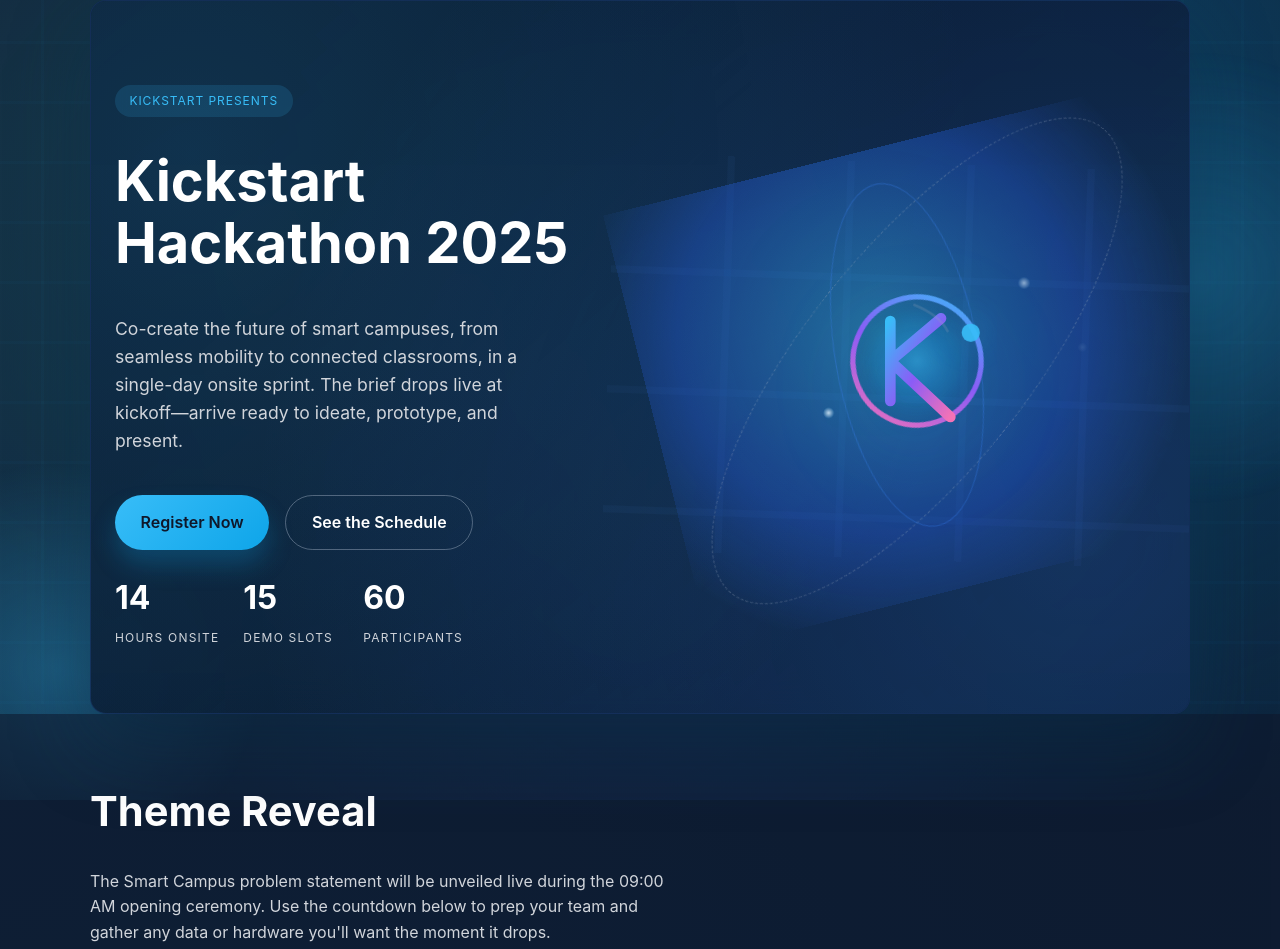
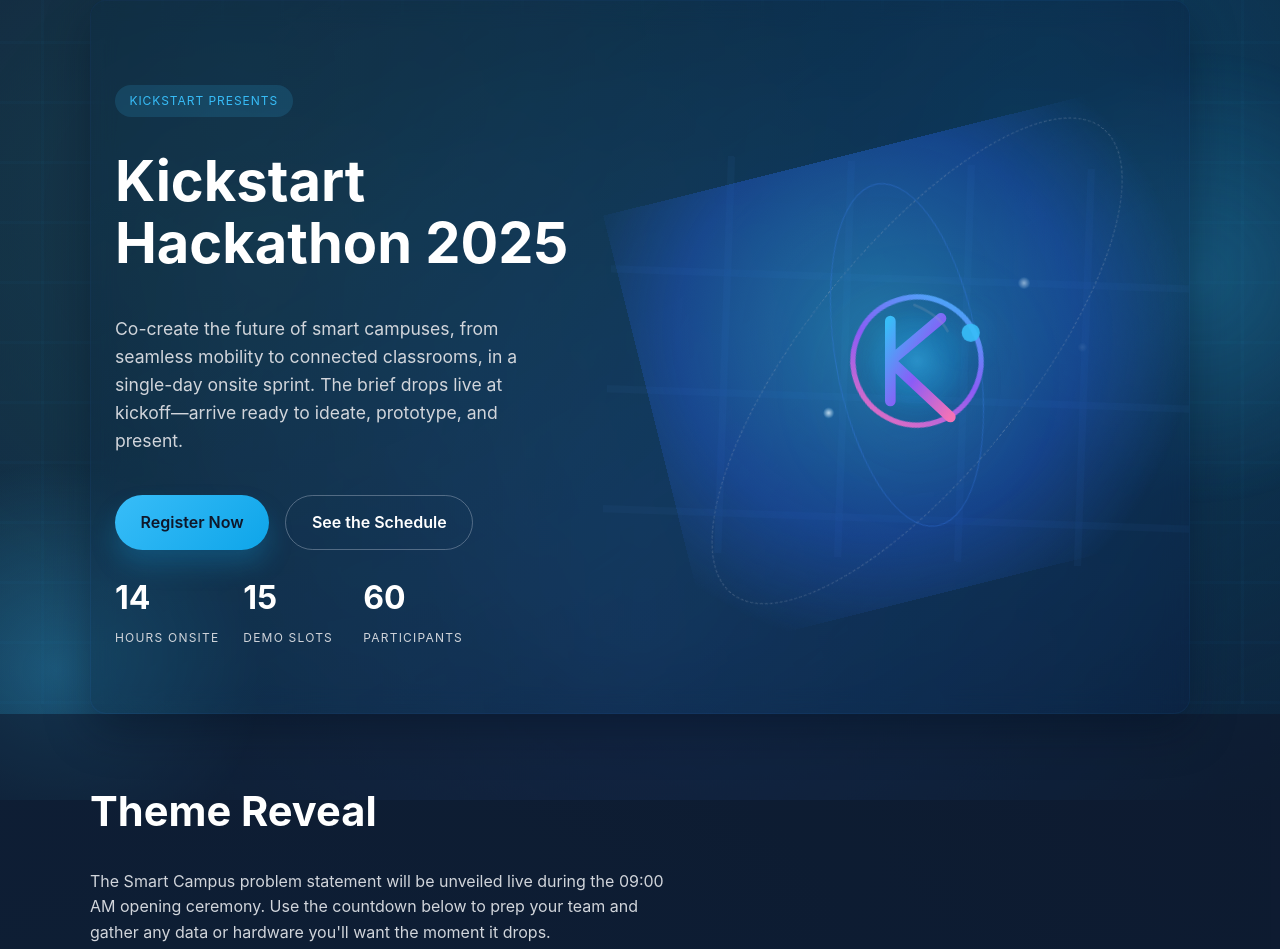
Before and after one commit to geetxnshgoyal/kickstart, a plain HTML site: page index.html in a window 1280 px wide. Shown: the top 949 px of the page. Drawn offline with Linux system fonts and the light colour scheme.

Commit message:
Polish hero visuals and update branding

```diff
--- a/index.html
+++ b/index.html
@@ -4,6 +4,7 @@
   <meta charset="UTF-8">
   <meta name="viewport" content="width=device-width, initial-scale=1.0">
   <title>Kickstart Hackathon</title>
+  <link rel="icon" type="image/svg+xml" href="logo.svg">
   <link rel="stylesheet" href="styles.css">
 </head>
 <body>
@@ -95,8 +96,8 @@
         <div class="timeline">
           <div class="timeline__item">
             <p class="timeline__time">October 11 · 07:00 &ndash; 08:30 · 1st Floor Lobby</p>
-            <h3>Check-In &amp; Breakfast</h3>
-            <p>Arrive early to register, collect your badge, and grab breakfast before the action kicks off.</p>
+            <h3>Check-In</h3>
+            <p>Arrive early to register, collect your badge before the action kicks off.</p>
           </div>
           <div class="timeline__item">
             <p class="timeline__time">October 11 · 08:30 &ndash; 09:30 · Seminar Hall</p>
@@ -114,8 +115,8 @@
             <p>Claim your workspace, lock the idea, and start shipping features for your Smart Campus solution.</p>
           </div>
           <div class="timeline__item">
-            <p class="timeline__time">October 11 · 12:30 &ndash; 14:00 · Dining Area</p>
-            <h3>Lunch &amp; Mentor Meetups</h3>
+            <p class="timeline__time">October 11 · 12:30 &ndash; 14:00 · Hostel</p>
+            <h3>Lunch</h3>
             <p>Refuel, share progress, and get feedback before diving back in.</p>
           </div>
           <div class="timeline__item">
--- a/styles.css
+++ b/styles.css
@@ -47,10 +47,10 @@ a:hover,
   margin: 0 auto;
   border-radius: var(--border-radius);
   overflow: hidden;
-  background: rgba(10, 25, 47, 0.82);
-  border: 1px solid rgba(59, 130, 246, 0.18);
-  box-shadow: 0 30px 80px rgba(8, 47, 73, 0.4);
-  backdrop-filter: blur(18px);
+  background: rgba(5, 16, 32, 0.18);
+  border: 1px solid rgba(56, 130, 246, 0.08);
+  box-shadow: 0 16px 45px rgba(4, 12, 25, 0.35);
+  backdrop-filter: blur(12px);
   z-index: 2;
   opacity: 0;
   transform: translateY(30px);
@@ -60,13 +60,14 @@ a:hover,
 .hero::before {
   content: '';
   position: absolute;
-  inset: -25% -18% -30% -18%;
-  background: radial-gradient(circle at 20% 30%, rgba(56, 189, 248, 0.18), transparent 55%),
-              radial-gradient(circle at 80% 65%, rgba(59, 130, 246, 0.25), transparent 60%),
-              linear-gradient(140deg, rgba(9, 21, 41, 0.65) 10%, rgba(12, 39, 63, 0.35) 90%);
-  opacity: 0.85;
+  inset: -45% -40% -50% -40%;
+  background: radial-gradient(circle at 30% 28%, rgba(56, 189, 248, 0.18), transparent 70%),
+              radial-gradient(circle at 78% 62%, rgba(37, 99, 235, 0.16), transparent 72%),
+              linear-gradient(150deg, rgba(4, 12, 26, 0.55) 0%, rgba(4, 12, 26, 0.2) 55%, rgba(4, 12, 26, 0.55) 100%);
+  opacity: 0.55;
   pointer-events: none;
   z-index: 1;
+  mix-blend-mode: soft-light;
 }
 
 .hero__inner {
```
Also changed, not shown: logo.svg (added).
